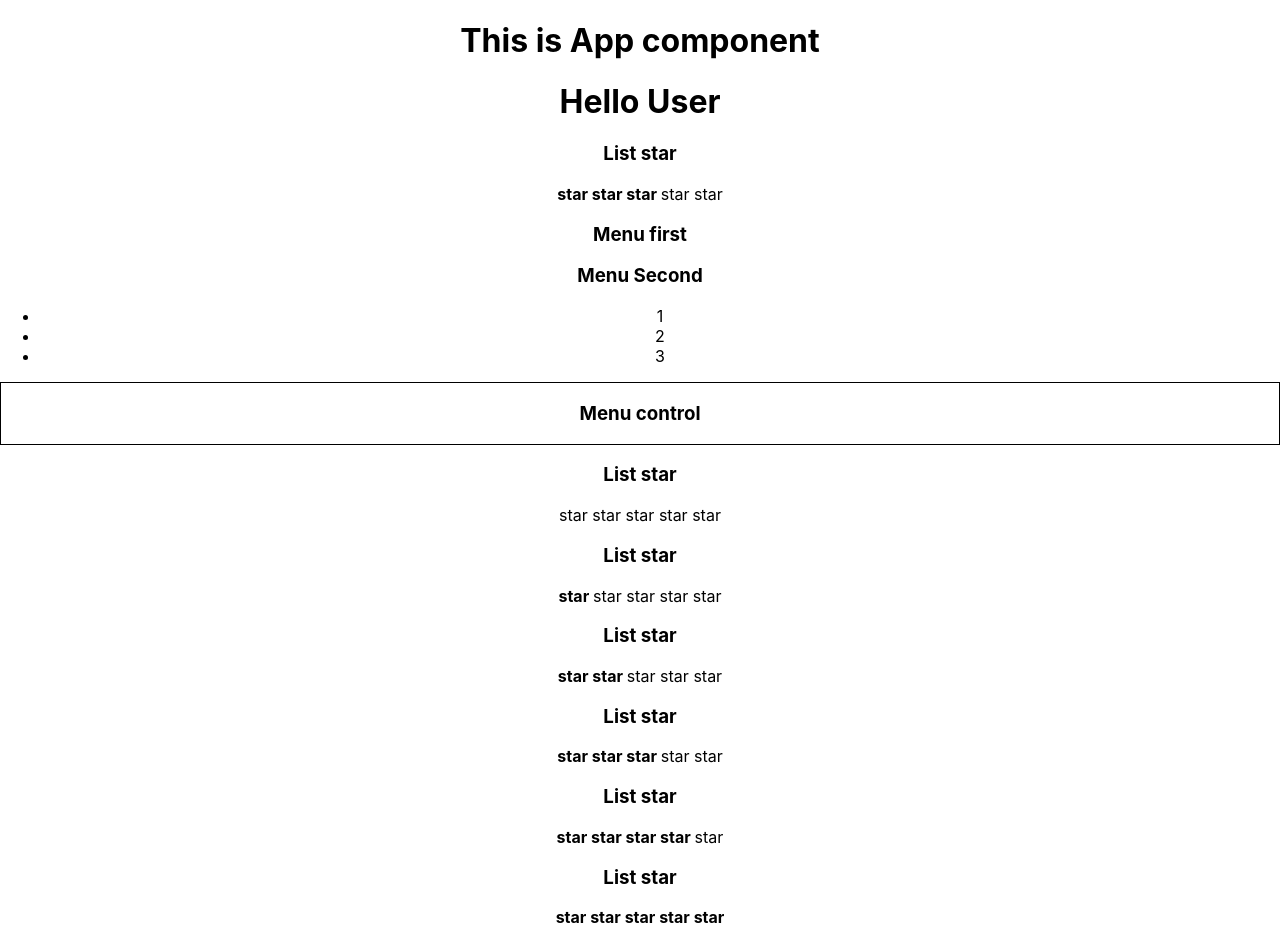
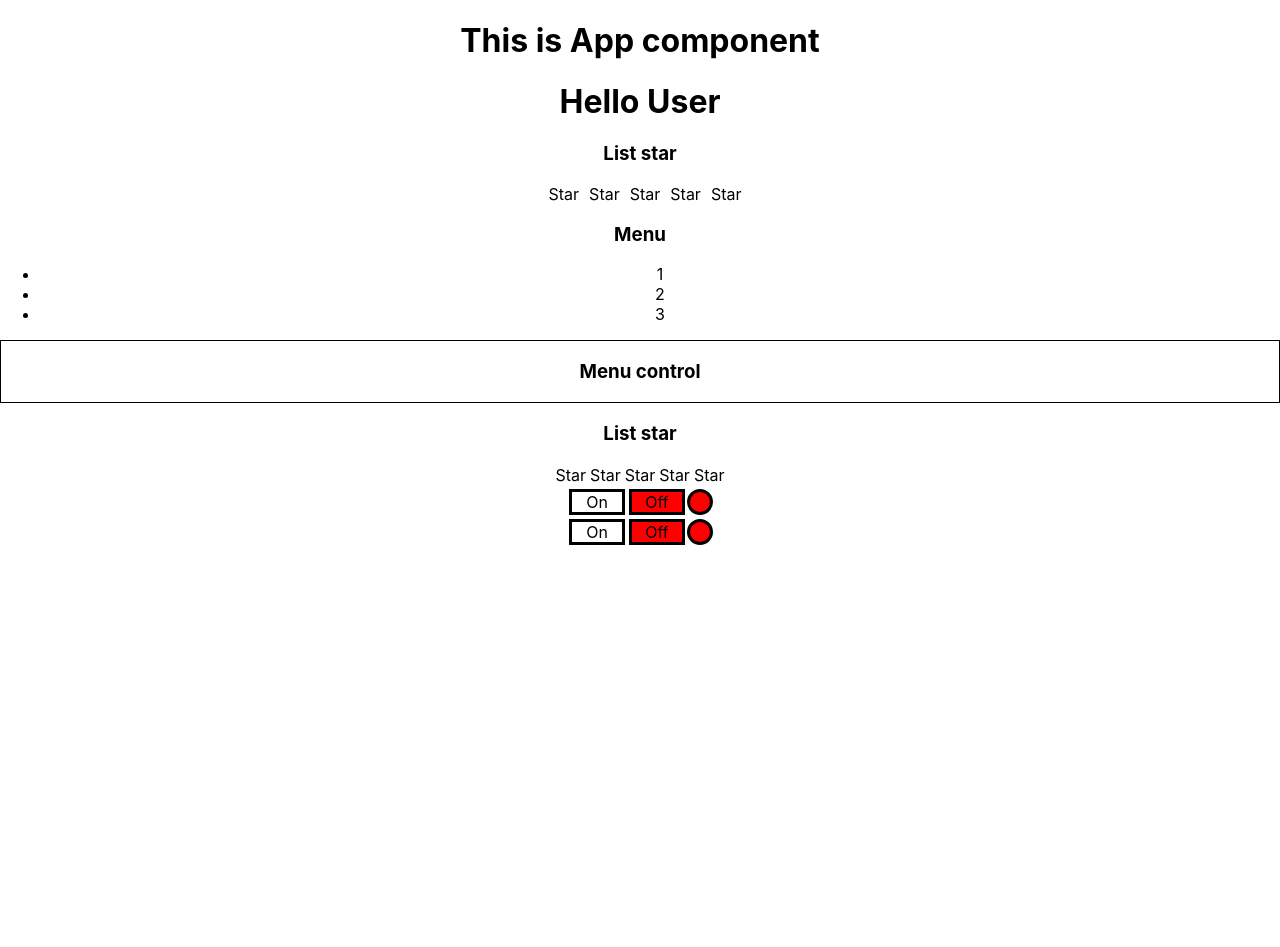
Before and after one commit to AntonKrasouski88/react_cabzda, a React (Create React App) app: page / in a window 1280 px wide. Shown: the top 947 px of the page. After the commit the page ends 800 px from the top, so only its background shows below. Built offline with nearby package versions, Linux system fonts and the light colour scheme.

Commit message:
refactor: Add useState Accordione and Rating

```diff
--- a/src/App.tsx
+++ b/src/App.tsx
@@ -1,29 +1,30 @@
-import React from 'react';
+import React, { useState } from 'react';
 import './App.css';
 import Accordion from "./Components/Accordion/Accordion";
-import {Rating} from "./Components/Rating/Rating";
+import {Rating, RatingType} from "./Components/Rating/Rating";
 import {OnOff} from "./Components/OnOff/OnOff"
-import ControlledAccordion from "./Components/Accordion/ControlledAccordion";
-import {UnControlledRating} from "./Components/Rating/UnContolledRating";
+import UncontrolledAccordion from "./Components/Accordion/UncontrolledAccordion";
+import {UncontrolledRating} from './Components/Rating/UnContolledRating'
 
 
 function App() {
+
+    const [statusRating, setStatusRating] = useState<RatingType>(0);
+    const [collapsedAccordion, setCollapsedAccordion] = useState<boolean>(false);
+
+
 
     return (
         <div className={'App'}>
             <PageTitle title = "This is App component"/>
             <PageTitle title = "Hello User"/>
-            <Rating value = {3}/>
-            <Accordion titleValue = {"Menu first"} collapsed = {true}/>
-            <Accordion titleValue = {"Menu Second"} collapsed = {false}/>
-            <ControlledAccordion titleValue={'Menu control'}/>
-            <Rating value = {0}/>
-            <Rating value = {1}/>
-            <Rating value = {2}/>
-            <Rating value = {3}/>
-            <Rating value = {4}/>
-            <Rating value = {5}/>
-            <UnControlledRating/>
+            <Rating value = {statusRating}
+                    changeRating = {setStatusRating}/>
+            <Accordion titleValue = {"Menu"}
+                        collapsed = {collapsedAccordion}
+                        changeCollapsed = {setCollapsedAccordion} />
+            <UncontrolledAccordion titleValue={'Menu control'}/>
+            <UncontrolledRating/>
             <OnOff />
             <OnOff />
         </div>
--- a/src/Components/Accordion/Accordion.tsx
+++ b/src/Components/Accordion/Accordion.tsx
@@ -1,14 +1,17 @@
 import React from "react";
 
 type AccordionPropsType = {
-    titleValue: string;
-    collapsed: boolean;
+    titleValue: string
+    collapsed: boolean
+    changeCollapsed: (value: boolean)=>void
 }
 
 function Accordion(props: AccordionPropsType) {
     console.log("Accordion rendering")
     return <div>
-        <AccordionTitle title={props.titleValue}/>
+        <AccordionTitle title={props.titleValue}
+        changeCollapsed = { props.changeCollapsed}
+        collapsed = {props.collapsed}/>
         {!props.collapsed && <AccordionBody/>}
     </div>
 
@@ -26,11 +29,12 @@ function Accordion(props: AccordionPropsType) {
 
 type AccordionTitlePropsType = {
     title: string;
+    collapsed: boolean
+    changeCollapsed: (value: boolean)=>void
 }
 
 let AccordionTitle = (props: AccordionTitlePropsType) => {
-    console.log("AccordionTitle rendering")
-    return <h3> {props.title} </h3>
+    return <h3 onClick={() => props.changeCollapsed(!props.collapsed)}> {props.title} </h3>
 }
 let AccordionBody = () => {
     console.log("AccordionBody rendering")
--- a/src/Components/Accordion/ControlledAccordion.tsx
+++ b/src/Components/Accordion/UncontrolledAccordion.tsx
@@ -1,10 +1,10 @@
 import React, {useState} from "react";
 
-type ControlledAccordionPropsType = {
+type UncontrolledAccordionPropsType = {
     titleValue: string;
 }
 
-function ControlledAccordion(props: ControlledAccordionPropsType) {
+function UncontrolledAccordion(props: UncontrolledAccordionPropsType) {
     const style = {
         border: 'solid 1px black'
     }
@@ -35,4 +35,4 @@ let AccordionBody = () => {
     </div>
 }
 
-export default ControlledAccordion
+export default UncontrolledAccordion
--- a/src/Components/Rating/Rating.tsx
+++ b/src/Components/Rating/Rating.tsx
@@ -1,86 +1,54 @@
 import React from "react";
 
+export type RatingType  = 0 | 1 | 2 | 3 | 4 | 5
+
+
 type RatingPropsType  = {
-    value: 0 | 1 | 2 | 3 | 4 | 5;
+    value: RatingType;
+    changeRating: (value: RatingType) => void
 }
 
 export function Rating(props: RatingPropsType) {
-    if (props.value === 1) {
-        return <div>
-            <Name/>
-            <Star selected = {true}/>
-            <Star selected = {false}/>
-            <Star selected = {false}/>
-            <Star selected = {false}/>
-            <Star selected = {false}/>
-        </div>
-    }
-    if (props.value === 2) {
-        return <div>
-            <Name/>
-            <Star selected = {true}/>
-            <Star selected = {true}/>
-            <Star selected = {false}/>
-            <Star selected = {false}/>
-            <Star selected = {false}/>
-        </div>
-    }
-    if (props.value === 3) {
-        return <div>
-            <Name/>
-            <Star selected = {true}/>
-            <Star selected = {true}/>
-            <Star selected = {true}/>
-            <Star selected = {false}/>
-            <Star selected = {false}/>
-        </div>
-    }
-    if (props.value === 4) {
-        return <div>
-            <Name/>
-            <Star selected = {true}/>
-            <Star selected = {true}/>
-            <Star selected = {true}/>
-            <Star selected = {true}/>
-            <Star selected = {false}/>
-        </div>
-    }
-    if (props.value === 5) {
-        return <div>
-            <Name/>
-            <Star selected = {true}/>
-            <Star selected = {true}/>
-            <Star selected = {true}/>
-            <Star selected = {true}/>
-            <Star selected = {true}/>
-        </div>
-    }
 
     return (
         <div>
             <Name/>
-            <Star selected = {false}/>
-            <Star selected = {false}/>
-            <Star selected = {false}/>
-            <Star selected = {false}/>
-            <Star selected = {false}/>
+            <Star
+                selected = {props.value > 0}
+                changeRating = {props.changeRating}
+                value = {1}/>
+            <Star
+                selected = {props.value > 1}
+                changeRating ={props.changeRating}
+                value = {2}/>
+            <Star
+                selected = {props.value > 2}
+                changeRating ={props.changeRating}
+                value = {3}/>
+            <Star
+                selected = {props.value > 3}
+                changeRating ={props.changeRating}
+                value = {4}/>
+            <Star
+                selected = {props.value > 4}
+                changeRating ={props.changeRating}
+                value = {5}/>
         </div>
     )
 }
 
 type StarPropsType = {
     selected: boolean;
+    changeRating: (value: RatingType)=>void
+    value: RatingType
 }
 
 let Name = () => <h3>List star</h3>;
 
+
 let Star = (props: StarPropsType) => {
-    //debugger
-    console.log("Star rendering");
-    if (props.selected){
-        return <span><b>star </b></span>
-    } else {
-        return <span>star </span>
+    const styleStar = {
+        marginLeft: '10px',
     }
-
+   return <span style = {styleStar} onClick = {()=>props.changeRating(props.value)}>{props.selected ? <b> Star </b>: 'Star'}</span>
 }
--- a/src/Components/Rating/UnContolledRating.tsx
+++ b/src/Components/Rating/UnContolledRating.tsx
@@ -1,32 +1,32 @@
 import React, {useState} from "react";
 
-type  UnControlledRating = {
+type  UncontrolledRating = {
 
 }
 
 type ValueType = 0 |1 | 2 | 3 | 4 | 5;
 
 
-export function UnControlledRating(props: UnControlledRating) {
+export function UncontrolledRating(props: UncontrolledRating) {
     const [value, setValue] = useState<ValueType>(0)
-    const onClickHandler = (value: ValueType) => () => setValue(value)
+    //const onClickHandler = (value: ValueType) => setValue(value)
 
     return (<div>
         <Name/>
         <Star selected={value > 0}
-              onClick={() => {onClickHandler(1)}}/>
+              onClick={() => setValue (1)}/>
         <Star
             selected={value > 1}
-            onClick={() => {onClickHandler(2)}}/>
+            onClick={() => setValue (2)}/>
         <Star
             selected={value > 2}
-            onClick={() => {onClickHandler(3)}}/>
+            onClick={() => setValue (3)}/>
         <Star
             selected={value > 3}
-            onClick={() => {onClickHandler(4)}}/>
+            onClick={() => setValue (4)}/>
         <Star
             selected={value > 4}
-            onClick={() => {onClickHandler(5)}}/>
+            onClick={() => setValue (5)}/>
     </div>);
 
 }
@@ -44,5 +44,5 @@ let Star = (props: StarPropsType) => {
         display: 'inline-block',
         margin: '2px'
     }
-    return <div style = {styleStar} onClick={props.onClick}>{props.selected ? <span><b>star </b></span>: <span>star </span>}</div>
+    return <span style = {styleStar} onClick={ props.onClick }>{props.selected ? <b>Star </b>: 'Star' }</span>
 }
```
